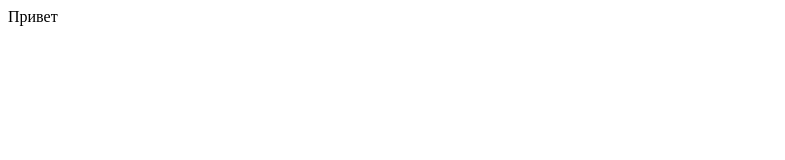
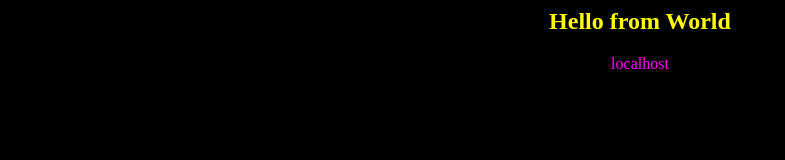
Before and after one commit to starosta2123/html, a plain HTML site: page index.html in a window 1280 px wide. Shown: the whole page, without its empty margins (0-785 px from the left). Drawn offline with Linux system fonts and the light colour scheme.

Commit message:
Update index.html

```diff
--- a/index.html
+++ b/index.html
@@ -1,9 +1,8 @@
 <html>
-  <head>
-    <meta charset="utf-8">
-    <title>Главная страница</title>
-  </head>
-  <body>
-    Привет
-  </body>
+<body bgcolor=black>
+<center>
+<h2><font color=yellow>Hello from World</font></h2>
+<font color=magenta>localhost</font>
+</center>
+</body>
 </html>
```
